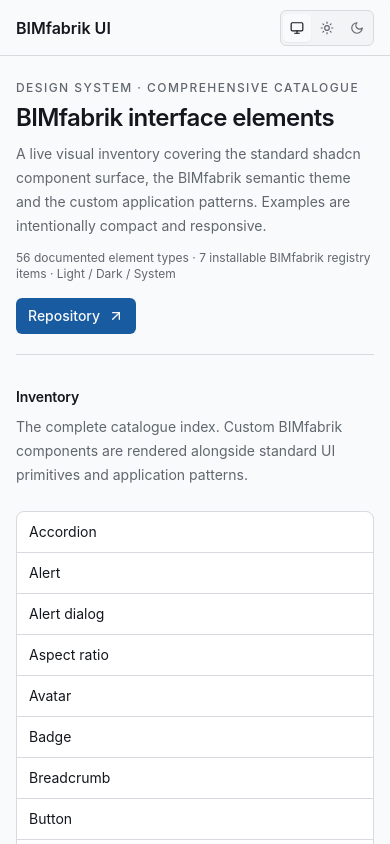
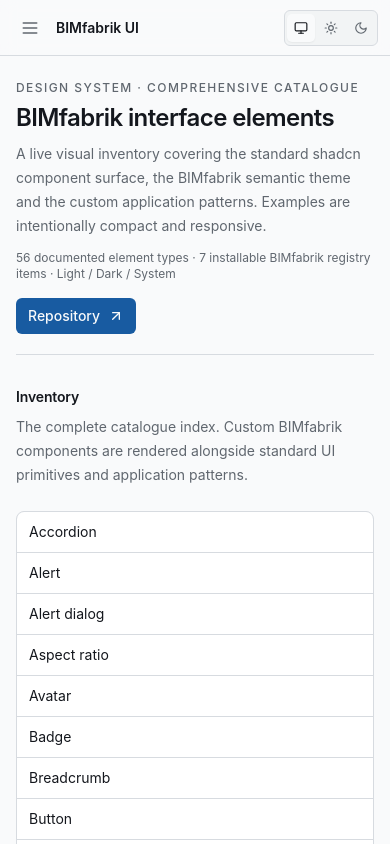
Before and after one commit to BIMfabrik/ui-system, a Next.js app: page / in a window 390 px wide. Shown: the top 844 px of the page. Built offline with nearby package versions, Linux system fonts and the light colour scheme.

Commit message:
Make app shell collapsible and mobile friendly

```diff
--- a/registry/new-york/app-shell/app-shell.tsx
+++ b/registry/new-york/app-shell/app-shell.tsx
@@ -1,4 +1,7 @@
-import type { ReactNode } from "react"
+"use client"
+
+import { Menu, PanelLeftClose, PanelLeftOpen, X } from "lucide-react"
+import { useState, type ReactNode } from "react"
 
 export interface AppShellNavItem {
   label: string
@@ -13,13 +16,22 @@ interface AppShellProps {
   topbar?: ReactNode
   footer?: ReactNode
   children: ReactNode
+  defaultCollapsed?: boolean
 }
 
-export function AppShell({ brand, navigation, activeHref, topbar, footer, children }: AppShellProps) {
-  return (
-    <div className="min-h-dvh bg-background text-foreground lg:grid lg:grid-cols-[15rem_minmax(0,1fr)]">
-      <aside className="hidden border-r border-border bg-surface-subtle lg:sticky lg:top-0 lg:flex lg:h-dvh lg:flex-col">
-        <div className="flex h-14 items-center border-b border-border px-4 text-sm font-semibold tracking-[-0.01em]">{brand}</div>
+export function AppShell({
+  brand,
+  navigation,
+  activeHref,
+  topbar,
+  footer,
+  children,
+  defaultCollapsed = false,
+}: AppShellProps) {
+  const [collapsed, setCollapsed] = useState(defaultCollapsed)
+  const [mobileOpen, setMobileOpen] = useState(false)
+
+  const navigationContent = (compact = false) => (
     <nav className="flex-1 space-y-1 overflow-y-auto p-2" aria-label="Primary navigation">
       {navigation.map((item) => {
         const active = item.href === activeHref
@@ -28,20 +40,71 @@ export function AppShell({ brand, navigation, activeHref, topbar, footer, childr
             key={item.href}
             href={item.href}
             aria-current={active ? "page" : undefined}
-                className="flex h-9 items-center gap-2.5 rounded-md px-2.5 text-sm text-muted-foreground transition-colors hover:bg-background hover:text-foreground focus-visible:outline-none focus-visible:ring-2 focus-visible:ring-ring data-[active=true]:bg-background data-[active=true]:font-medium data-[active=true]:text-foreground"
+            title={compact ? item.label : undefined}
+            onClick={() => setMobileOpen(false)}
+            className={`flex h-9 items-center rounded-md text-sm text-muted-foreground transition-colors hover:bg-background hover:text-foreground focus-visible:outline-none focus-visible:ring-2 focus-visible:ring-ring data-[active=true]:bg-background data-[active=true]:font-medium data-[active=true]:text-foreground ${compact ? "justify-center px-0" : "gap-2.5 px-2.5"}`}
             data-active={active}
           >
-                {item.icon ? <span className="flex size-4 items-center justify-center" aria-hidden="true">{item.icon}</span> : null}
-                <span className="truncate">{item.label}</span>
+            {item.icon ? <span className="flex size-4 shrink-0 items-center justify-center" aria-hidden="true">{item.icon}</span> : null}
+            <span className={compact ? "sr-only" : "truncate"}>{item.label}</span>
           </a>
         )
       })}
     </nav>
+  )
+
+  return (
+    <div className={`min-h-dvh bg-background text-foreground lg:grid ${collapsed ? "lg:grid-cols-[4rem_minmax(0,1fr)]" : "lg:grid-cols-[15rem_minmax(0,1fr)]"}`}>
+      <aside className="hidden border-r border-border bg-surface-subtle transition-[width] lg:sticky lg:top-0 lg:flex lg:h-dvh lg:flex-col">
+        <div className={`flex h-14 items-center border-b border-border ${collapsed ? "justify-center px-2" : "justify-between gap-2 px-4"}`}>
+          <div className={collapsed ? "sr-only" : "min-w-0 truncate text-sm font-semibold tracking-[-0.01em]"}>{brand}</div>
+          <button
+            type="button"
+            aria-label={collapsed ? "Expand sidebar" : "Collapse sidebar"}
+            aria-expanded={!collapsed}
+            onClick={() => setCollapsed((value) => !value)}
+            className="inline-flex size-9 shrink-0 items-center justify-center rounded-md text-muted-foreground hover:bg-background hover:text-foreground focus-visible:outline-none focus-visible:ring-2 focus-visible:ring-ring"
+          >
+            {collapsed ? <PanelLeftOpen className="size-4" /> : <PanelLeftClose className="size-4" />}
+          </button>
+        </div>
+        {navigationContent(collapsed)}
+        {footer ? <div className={`border-t border-border ${collapsed ? "px-2 py-3 text-center" : "p-3"}`}>{collapsed ? <span className="text-xs text-muted-foreground">UI</span> : footer}</div> : null}
+      </aside>
+
+      {mobileOpen ? (
+        <div className="fixed inset-0 z-50 lg:hidden">
+          <button className="absolute inset-0 bg-foreground/20 backdrop-blur-[1px]" aria-label="Close navigation" onClick={() => setMobileOpen(false)} />
+          <aside className="relative flex h-dvh w-[min(20rem,88vw)] flex-col border-r border-border bg-surface-subtle shadow-xl">
+            <div className="flex h-14 items-center justify-between gap-3 border-b border-border px-4">
+              <div className="min-w-0 truncate text-sm font-semibold">{brand}</div>
+              <button
+                type="button"
+                aria-label="Close navigation"
+                onClick={() => setMobileOpen(false)}
+                className="inline-flex size-9 items-center justify-center rounded-md text-muted-foreground hover:bg-background hover:text-foreground focus-visible:outline-none focus-visible:ring-2 focus-visible:ring-ring"
+              >
+                <X className="size-4" />
+              </button>
+            </div>
+            {navigationContent(false)}
             {footer ? <div className="border-t border-border p-3">{footer}</div> : null}
           </aside>
+        </div>
+      ) : null}
+
       <div className="min-w-0">
-        <header className="sticky top-0 z-30 flex h-14 items-center justify-between border-b border-border bg-background/95 px-4 backdrop-blur supports-[backdrop-filter]:bg-background/85 sm:px-6 lg:px-8">
-          <div className="font-semibold lg:hidden">{brand}</div>
+        <header className="sticky top-0 z-30 flex h-14 items-center gap-2 border-b border-border bg-background/95 px-3 backdrop-blur supports-[backdrop-filter]:bg-background/85 sm:px-6 lg:px-8">
+          <button
+            type="button"
+            aria-label="Open navigation"
+            aria-expanded={mobileOpen}
+            onClick={() => setMobileOpen(true)}
+            className="inline-flex size-9 items-center justify-center rounded-md text-muted-foreground hover:bg-surface-subtle hover:text-foreground focus-visible:outline-none focus-visible:ring-2 focus-visible:ring-ring lg:hidden"
+          >
+            <Menu className="size-5" />
+          </button>
+          <div className="min-w-0 truncate text-sm font-semibold lg:hidden">{brand}</div>
           <div className="ml-auto flex items-center gap-2">{topbar}</div>
         </header>
         <main className="mx-auto w-full max-w-[96rem] px-4 py-6 sm:px-6 lg:px-8 lg:py-8">{children}</main>
```
Lines whose indentation alone changed are shown as unchanged.
